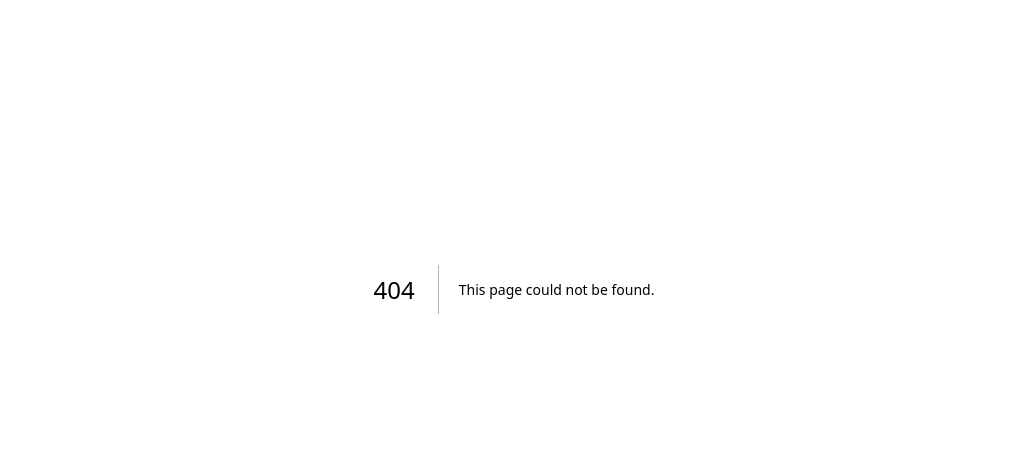
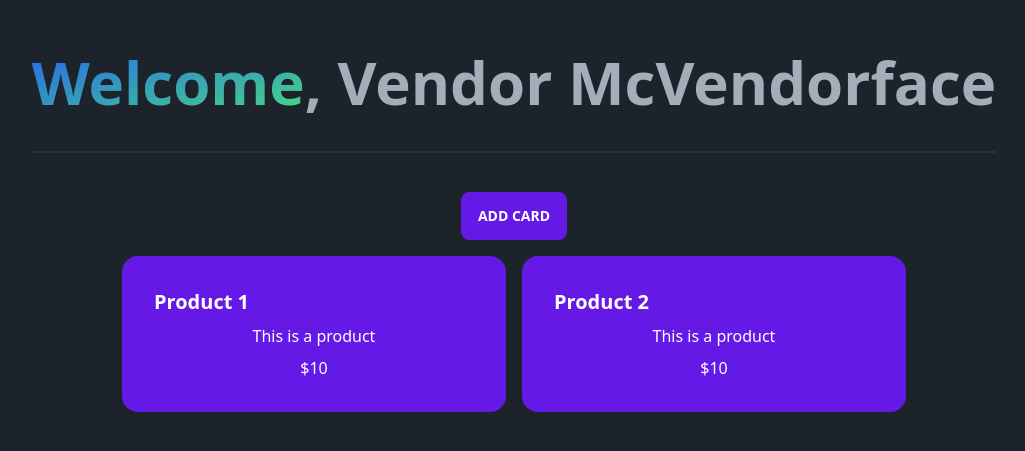
Before and after one commit to CloutOps/SkipAhead, a Next.js app: page /vendor in a window 1280 px wide. Before the commit this address had no page. Shown: the part 111-562 px from the top of the page, without its empty margins (126-1151 px from the left). Built offline with nearby package versions, Linux system fonts and the light colour scheme.

Commit message:
Basic vendor page

```diff
--- /dev/null
+++ b/app/_components/LoadingIndicator.tsx
@@ -0,0 +1,9 @@
+const LoadingIndicator = () => {
+  return (
+    <div className="flex items-center justify-center">
+      <span className="loading loading-dots loading-lg"></span>
+    </div>
+  );
+};
+
+export default LoadingIndicator;
--- /dev/null
+++ b/app/_components/ProductCardCustomer.tsx
@@ -0,0 +1,18 @@
+import { Product } from "../types";
+
+const ProductCard = ({ title, description, price }: Product) => {
+  return (
+    <div className="card w-96 bg-primary text-primary-content">
+      <div className="card-body">
+        <h2 className="card-title">{title}</h2>
+        <p>{description}</p>
+        <p>${price}</p>
+        <div className="card-actions justify-end">
+          <button className="btn">Add to Cart</button>
+        </div>
+      </div>
+    </div>
+  );
+};
+
+export default ProductCard;
--- /dev/null
+++ b/app/_components/ProductCardVendor.tsx
@@ -0,0 +1,15 @@
+import { Product } from "../types";
+
+const ProductCard = ({ title, description, price }: Product) => {
+  return (
+    <div className="card w-96 bg-primary text-primary-content">
+      <div className="card-body">
+        <h2 className="card-title">{title}</h2>
+        <p>{description}</p>
+        <p>${price}</p>
+      </div>
+    </div>
+  );
+};
+
+export default ProductCard;
--- a/app/page.tsx
+++ b/app/page.tsx
@@ -1,3 +1,5 @@
+import Link from "next/link";
+
 export default function Home() {
   return (
     <main className="flex flex-col text-center items-center justify-center px-4 py-16 gap-4">
@@ -15,8 +17,12 @@ export default function Home() {
       <p className="text-xl">Enter:</p>
 
       <div className="flex flex-row flex-wrap gap-4">
-        <button className="btn btn-outline btn-primary">Vendor</button>
-        <button className="btn btn-outline btn-secondary">Customer</button>
+        <Link className="btn btn-outline btn-primary" href={"/vendor"}>
+          Vendor
+        </Link>
+        <Link className="btn btn-outline btn-secondary" href={"/customer"}>
+          Customer
+        </Link>
       </div>
     </main>
   );
--- /dev/null
+++ b/app/types.ts
@@ -0,0 +1,6 @@
+export interface Product {
+  id: number;
+  title: string;
+  description: string;
+  price: number;
+}
--- /dev/null
+++ b/app/vendor/page.tsx
@@ -0,0 +1,59 @@
+"use client";
+
+import { useState } from "react";
+import ProductCard from "../_components/ProductCardVendor";
+import { Product } from "../types";
+
+export default function Home() {
+  const [products, setProducts] = useState<Product[]>([
+    {
+      id: 1,
+      title: "Product 1",
+      description: "This is a product",
+      price: 10,
+    },
+    {
+      id: 2,
+      title: "Product 2",
+      description: "This is a product",
+      price: 10,
+    },
+  ]);
+
+  const addProduct = (product: Product) => {
+    setProducts([...products, product]);
+  };
+
+  return (
+    <main className="flex flex-col text-center items-center justify-center gap-4">
+      <h1 className="text-3xl sm:text-6xl font-bold">
+        <span className="bg-gradient-to-br from-blue-600 to-green-400 bg-clip-text text-transparent box-decoration-clone">
+          Welcome
+        </span>
+        , Vendor McVendorface
+      </h1>
+
+      <div className="divider"></div>
+
+      <button
+        className="btn btn-primary"
+        onClick={() => {
+          addProduct({
+            id: 3,
+            title: "Product 3",
+            description: "This is a product",
+            price: 10,
+          });
+        }}
+      >
+        Add Card
+      </button>
+
+      <div className="flex flex-row flex-wrap items-center justify-center gap-4">
+        {products.map((product) => {
+          return <ProductCard {...product} />;
+        })}
+      </div>
+    </main>
+  );
+}
```
